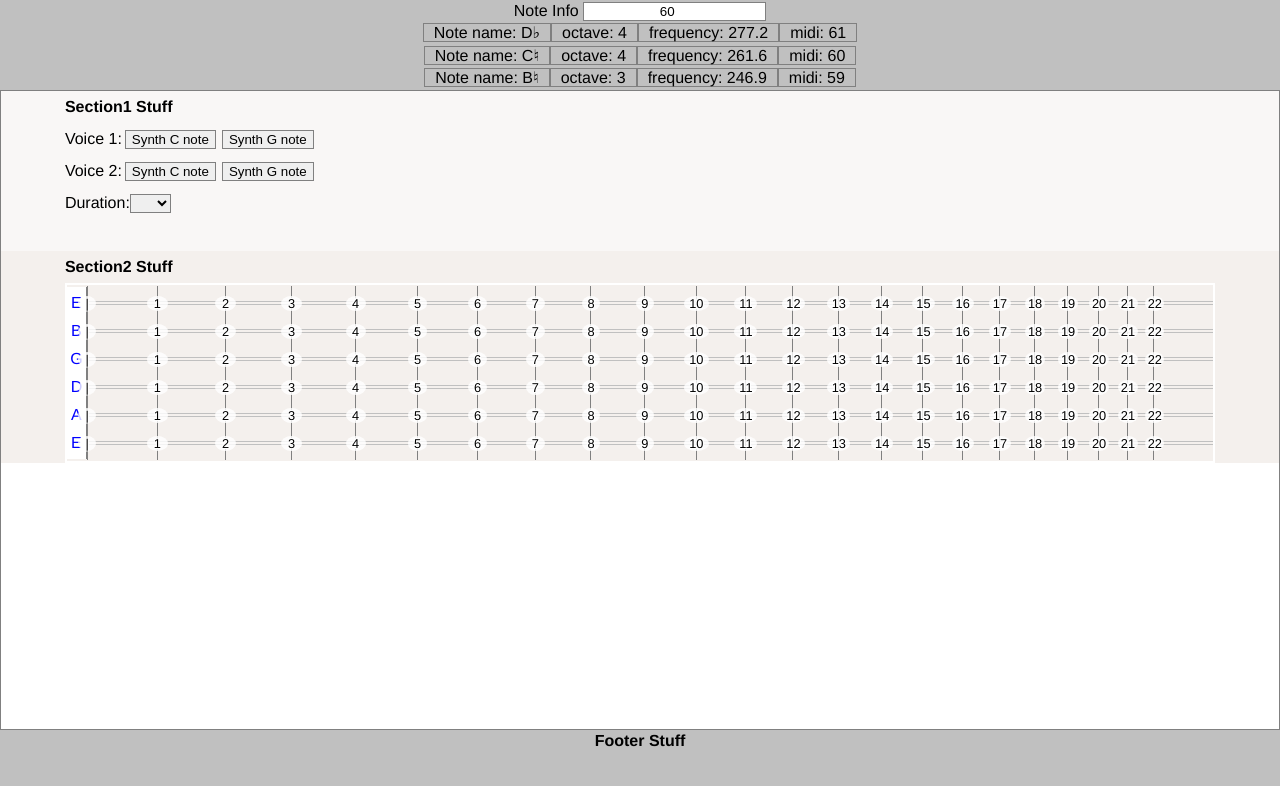
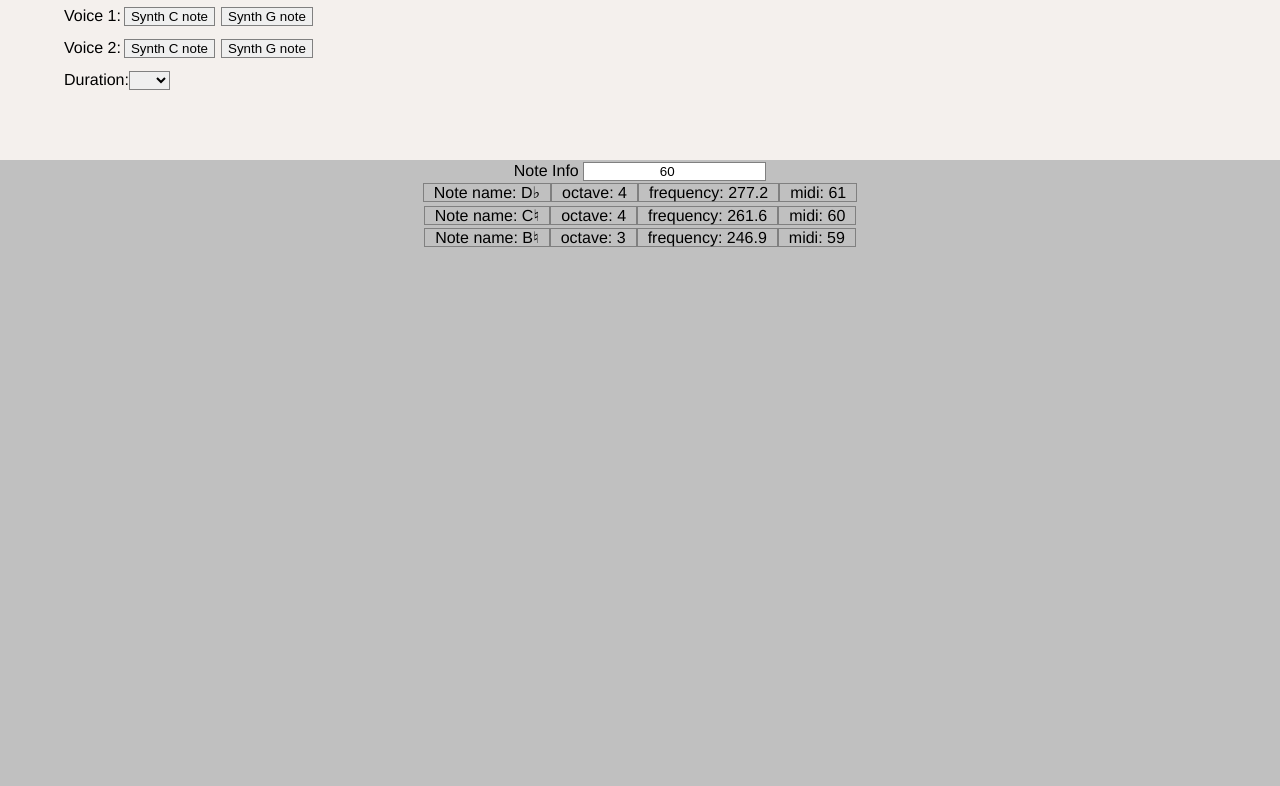
Before and after one commit to dvdrtrgn/build-blocks, a Vue app: page / in a window 1280 px wide. Shown: the top 786 px of the page. Built offline with nearby package versions, Linux system fonts and the light colour scheme.

Commit message:
Start synth section

```diff
--- a/src/App.vue
+++ b/src/App.vue
@@ -1,12 +1,14 @@
 <template lang="pug">
   #App
+    Synth
     NoteInfo
-    Home
+    //- Home
   //-
 </template>
 
 <script>
   import NoteInfo from '@/views/Note/Choose';
+  import Synth from '@/views/Synth/Main';
   import Home from '@/views/Home';
 
   export default {
@@ -14,6 +16,7 @@
     components: {
       Home,
       NoteInfo,
+      Synth,
     },
   };
 </script>
--- a/src/views/Home/Section1.vue
+++ b/src/views/Home/Section1.vue
@@ -2,62 +2,14 @@
   section.num1: .wrap
 
     h1 {{msg}}
-
-    p Voice 1:
-      button(@click='playTone1' data-pitch='C5') Synth C note
-      button(@click='playTone1' data-pitch='G5') Synth G note
-
-    p Voice 2:
-      button(@click='playTone2' data-pitch='C5') Synth C note
-      button(@click='playTone2' data-pitch='G5') Synth G note
-
-    label Duration:
-      select(@change='markTime' v-model='duration')
-        option 0.5
-        option 1.0
-        option 1.5
-        option 2.0
-        option 3
   //-
 </template>
 
 <script>
-  /* eslint-disable no-console */
-  import Store from '@/store';
-  import * as Tone from 'tone';
-
-  var data = {
-    duration: Store.getters.getTime,
-  };
-  var synth1 = new Tone.Synth().toDestination();
-  var synth2 = new Tone.Synth().toDestination();
-
-  function updateTime() {
-    console.log(Store);
-    Store.commit('setTime', data.duration);
-  }
-
-  function markTime() {
-    synth1.triggerAttackRelease('C4', data.duration);
-    updateTime();
-  }
-
   export default {
     name: 'Section1',
-    data: () => data,
     props: {
       msg: String,
-    },
-    methods: {
-      markTime,
-      playTone1: function(evt) {
-        let dats = evt.target.dataset;
-        synth1.triggerAttackRelease(dats.pitch, data.duration);
-      },
-      playTone2: function(evt) {
-        let dats = evt.target.dataset;
-        synth2.triggerAttackRelease(dats.pitch, data.duration);
-      },
     },
   };
 </script>
@@ -66,23 +18,6 @@
   @import '@/scss/vars.scss';
 
   section.num1 {
-    background: $color4;
-  }
-  section {
-    line-height: 2;
-
-    button {
-      border: 1px solid gray;
-      cursor: pointer;
-      margin: 3px;
-
-      &:hover {
-        background-color: black;
-        color: white;
-      }
-    }
-    select {
-      -webkit-appearance: menulist;
-    }
+    background: $color3;
   }
 </style>
--- /dev/null
+++ b/src/views/Synth/Main.vue
@@ -0,0 +1,87 @@
+<template lang="pug">
+  section.num1: .wrap
+
+    h1 {{msg}}
+
+    p Voice 1:
+      button(@click='playTone1' data-pitch='C5') Synth C note
+      button(@click='playTone1' data-pitch='G5') Synth G note
+
+    p Voice 2:
+      button(@click='playTone2' data-pitch='C5') Synth C note
+      button(@click='playTone2' data-pitch='G5') Synth G note
+
+    label Duration:
+      select(@change='markTime' v-model='duration')
+        option 0.5
+        option 1.0
+        option 1.5
+        option 2.0
+        option 3
+  //-
+</template>
+
+<script>
+  /* eslint-disable no-console */
+  import Store from '@/store';
+  import * as Tone from 'tone';
+
+  var data = {
+    duration: Store.getters.getTime,
+  };
+  var synth1 = new Tone.Synth().toDestination();
+  var synth2 = new Tone.Synth().toDestination();
+
+  function updateTime() {
+    console.log(Store);
+    Store.commit('setTime', data.duration);
+  }
+
+  function markTime() {
+    synth1.triggerAttackRelease('C4', data.duration);
+    updateTime();
+  }
+
+  export default {
+    data: () => data,
+    props: {
+      msg: String,
+    },
+    methods: {
+      markTime,
+      playTone1: function(evt) {
+        let dats = evt.target.dataset;
+        synth1.triggerAttackRelease(dats.pitch, data.duration);
+      },
+      playTone2: function(evt) {
+        let dats = evt.target.dataset;
+        synth2.triggerAttackRelease(dats.pitch, data.duration);
+      },
+    },
+  };
+</script>
+
+<style lang="scss">
+  @import '@/scss/vars.scss';
+
+  section.num1 {
+    background: $color4;
+  }
+  section {
+    line-height: 2;
+
+    button {
+      border: 1px solid gray;
+      cursor: pointer;
+      margin: 3px;
+
+      &:hover {
+        background-color: black;
+        color: white;
+      }
+    }
+    select {
+      -webkit-appearance: menulist;
+    }
+  }
+</style>
```
